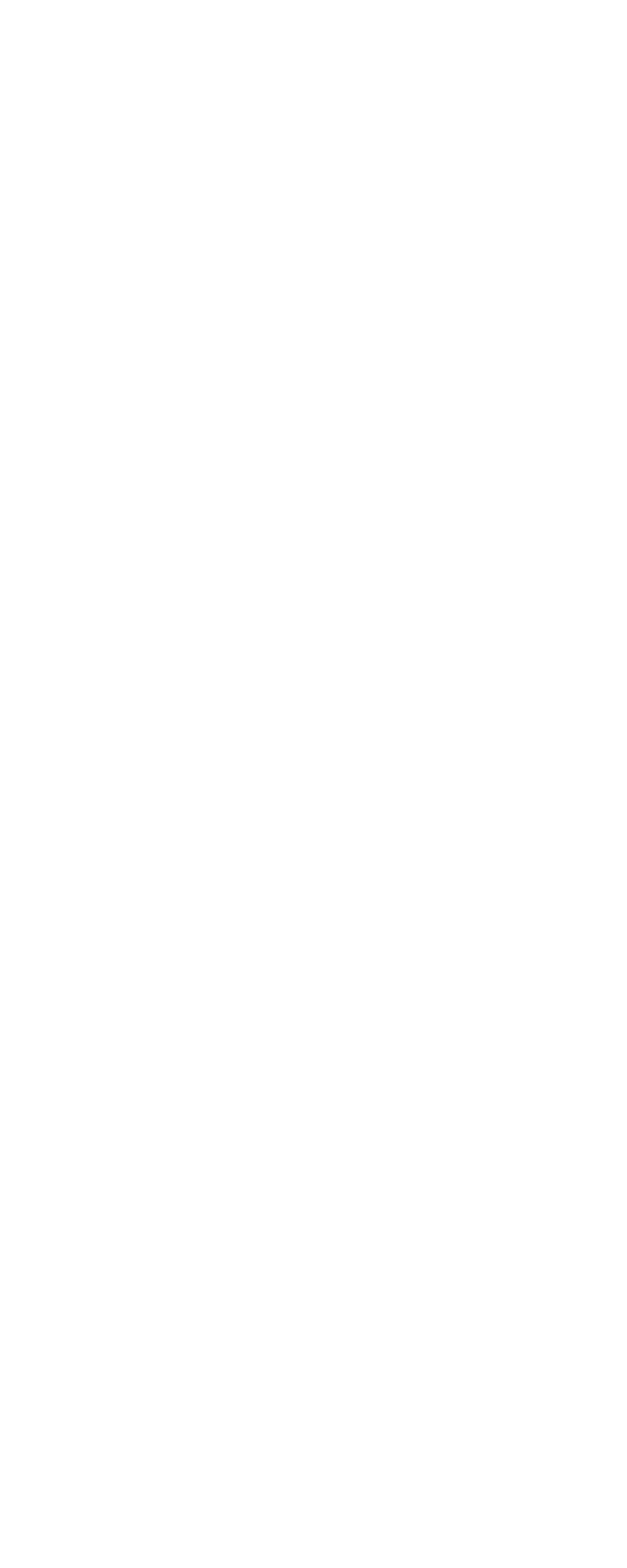
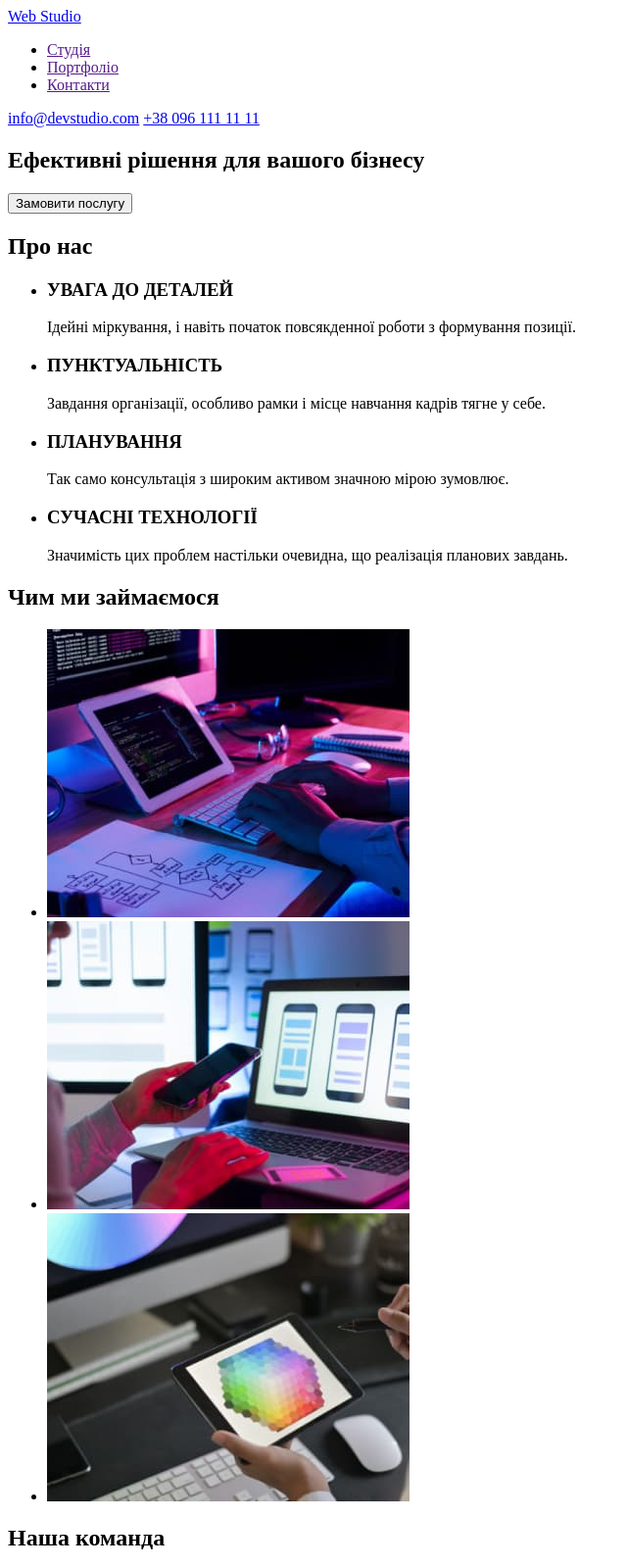
Before and after one commit to genyaFiL/goit-markup-hw-01, a plain HTML site: page index.html in a window 1280 px wide. Shown: the top 1600 px of the page at 98% size, without its empty margins (0-640 px from the left). Before the commit the page ends 800 px from the top, so only its background shows below. Drawn offline with Linux system fonts and the light colour scheme.

Commit message:
add header main footer

```diff
--- a/index.html
+++ b/index.html
@@ -1,12 +1,114 @@
 <!DOCTYPE html>
-<html lang="en">
+<html lang="uk">
   <head>
     <meta charset="UTF-8" />
     <meta http-equiv="X-UA-Compatible" content="IE=edge" />
     <meta name="viewport" content="width=device-width, initial-scale=1.0" />
-    <title>Document</title>
+    <title>Web Studio - Ефективні рішення для вашого бізнесу</title>
   </head>
   <body>
-
+    <header>
+      <nav>
+        <a href="/">Web Studio</a>
+        <ul>
+          <li><a href="">Студія</a></li>
+          <li><a href="">Портфоліо</a></li>
+          <li><a href="">Контакти</a></li>
+        </ul>
+      </nav>
+      <a href="mailto:info@devstudio.com">info@devstudio.com</a>
+      <a href="tel:+380961111111">+38 096 111 11 11</a>
+    </header>
+    <section>
+      <h1>Ефективні рішення для вашого бізнесу</h1>
+      <button type="button">Замовити послугу</button>
+    </section>
+    <main>
+      <section>
+        <h2>Про нас</h2>
+        <ul>
+          <li>
+            <h3>УВАГА ДО ДЕТАЛЕЙ</h3>
+            <p>
+              Ідейні міркування, і навіть початок повсякденної роботи з
+              формування позиції.
+            </p>
+          </li>
+          <li>
+            <h3>ПУНКТУАЛЬНІСТЬ</h3>
+            <p>
+              Завдання організації, особливо рамки і місце навчання кадрів тягне
+              у себе.
+            </p>
+          </li>
+          <li>
+            <h3>ПЛАНУВАННЯ</h3>
+            <p>
+              Так само консультація з широким активом значною мірою зумовлює.
+            </p>
+          </li>
+          <li>
+            <h3>СУЧАСНІ ТЕХНОЛОГІЇ</h3>
+            <p>
+              Значимість цих проблем настільки очевидна, що реалізація планових
+              завдань.
+            </p>
+          </li>
+        </ul>
+      </section>
+      <section>
+        <h2>Чим ми займаємося</h2>
+        <ul>
+          <li>
+            <a href="">
+              <img src="./images/pc.jpg" alt="pc" width="370" />
+            </a>
+          </li>
+          <li>
+            <a href="">
+              <img src="./images/smartphone.jpg" alt="smartphone" width="370" />
+            </a>
+          </li>
+          <li>
+            <a href="">
+              <img src="./images/tablet.jpg" alt="tablet" width="370" />
+            </a>
+          </li>
+        </ul>
+      </section>
+      <section>
+        <h2>Наша команда</h2>
+        <ul>
+          <li>
+            <img src="./images/teammate1.jpg" alt="teammate" width="270" />
+            <h3>Ігор Дем'яненко</h3>
+            <p>Product Designer</p>
+          </li>
+          <li>
+            <img src="./images/teammate2.jpg" alt="teammate" width="270" />
+            <h3>Ольга Рєпіна</h3>
+            <p>Frontend Developer</p>
+          </li>
+          <li>
+            <img src="./images/teammate3.jpg" alt="teammate" width="270" />
+            <h3>Микола Тарасов</h3>
+            <p>Marketing</p>
+          </li>
+          <li>
+            <img src="./images/teammate4.jpg" alt="teammate" width="270" />
+            <h3>Михайло Єрмаков</h3>
+            <p>UI Designer</p>
+          </li>
+        </ul>
+      </section>
+    </main>
+    <footer>
+      <a href="/">Web Studio</a>
+      <address>
+        <p>м. Київ, пр-т Лесі Українки, 26</p>
+        <a href="mailto:info@devstudio.com">info@devstudio.com</a>
+        <a href="tel:+380961111111">+38 096 111 11 11</a>
+      </address>
+    </footer>
   </body>
 </html>
```
Also changed, not shown: images/pc.jpg (added), images/smartphone.jpg (added), images/tablet.jpg (added), images/teammate1.jpg (added), images/teammate2.jpg (added), images/teammate3.jpg (added), images/teammate4.jpg (added).
